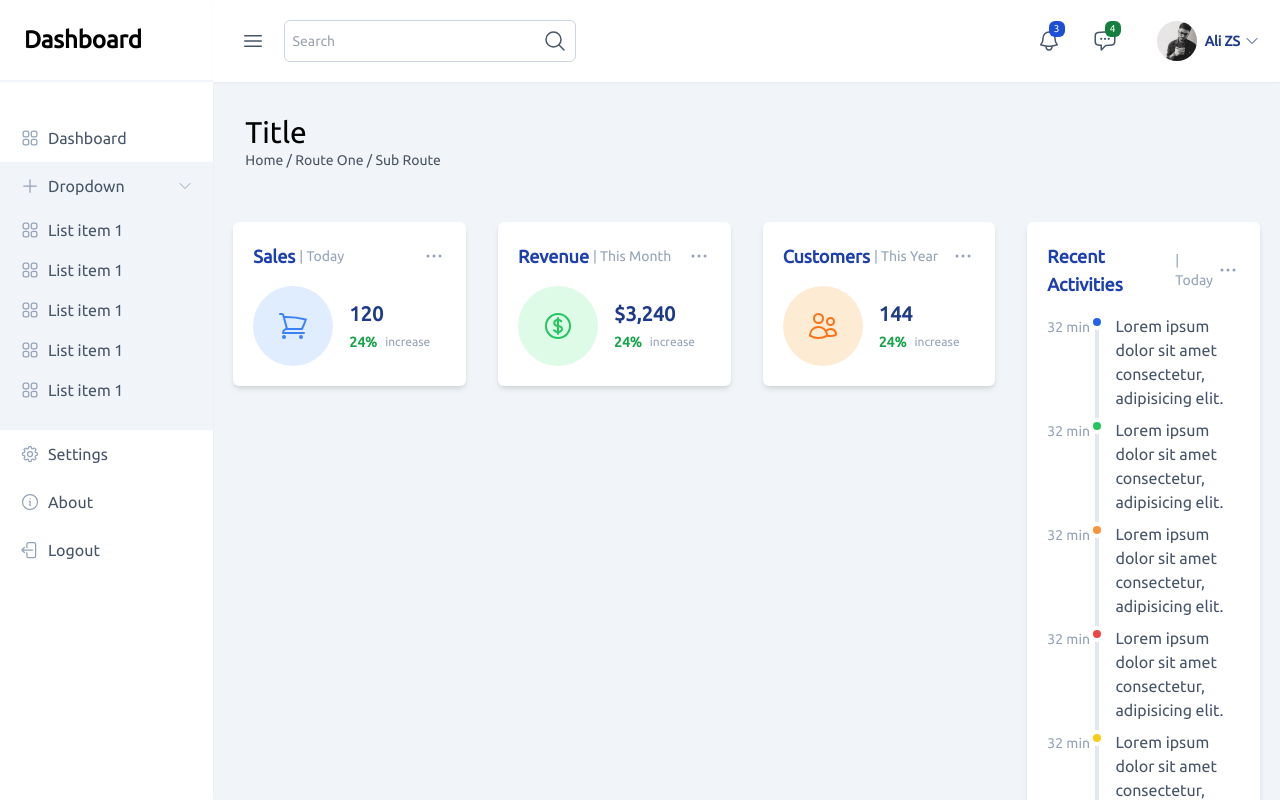
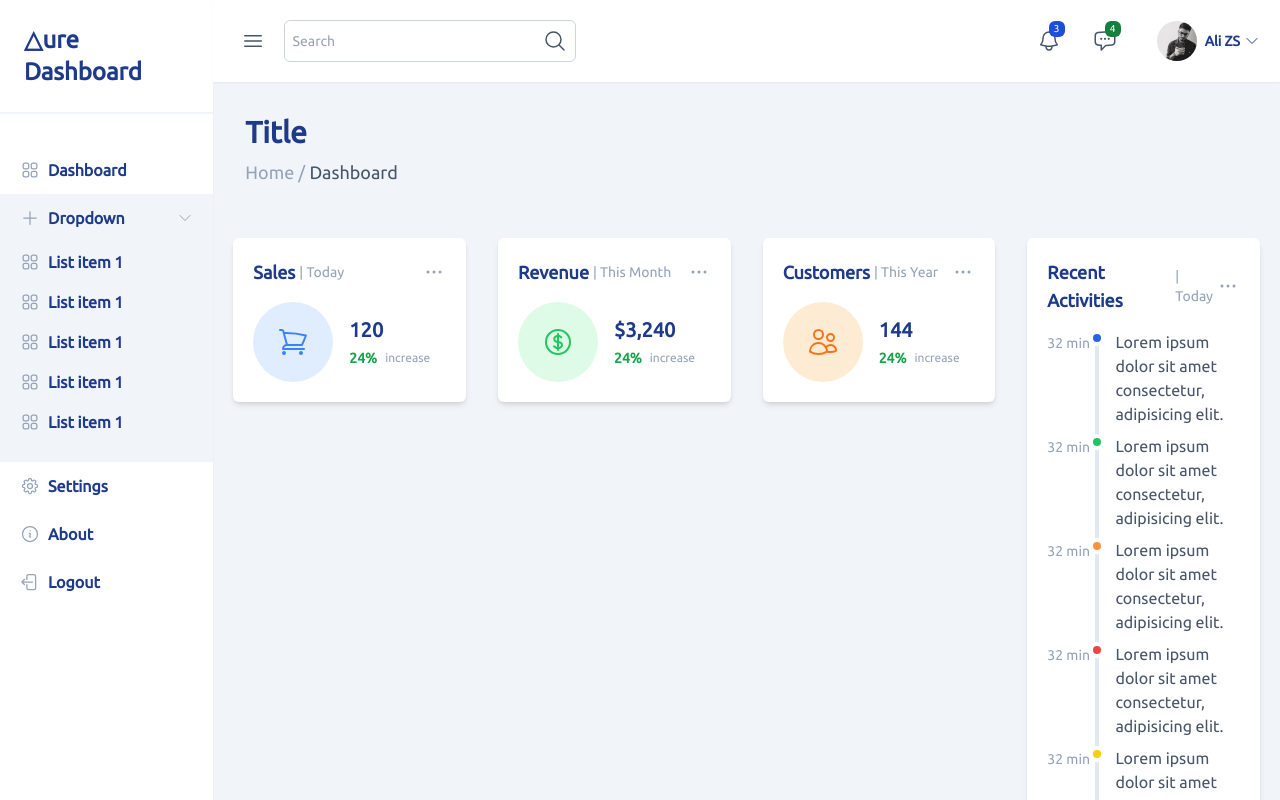
Before and after one commit to alizs10/admin-dashboard, a Next.js app: page /dashboard in a window 1280 px wide. Both pictures are taken after a click on the element "Dropdown". Shown: the top 800 px of the page. Built offline with nearby package versions, Linux system fonts and the light colour scheme.

Commit message:
add: color scheme to dashboard

```diff
--- a/components/dashboard/breadcrumb/Breadcrumb.jsx
+++ b/components/dashboard/breadcrumb/Breadcrumb.jsx
@@ -1,9 +1,11 @@
 export default function Breadcrumb() {
     return (
-        <section className="text-lg text-black p-8">
-            <p className="text-3xl">Title</p>
-            <p className="text-gray-600 text-sm">
-                Home / Route One / Sub Route
+        <section className="flex flex-col gap-y-2 text-lg text-black p-8">
+            <p className="text-3xl text-blue-900 font-bold">Title</p>
+            <p className="text-slate-400 text-lg">
+                <span className="text-slate-400">Home</span>
+                {" / "}
+                <span className="text-slate-600">Dashboard</span>
             </p>
         </section>
     )
--- a/components/dashboard/main/cards/CardHeader.jsx
+++ b/components/dashboard/main/cards/CardHeader.jsx
@@ -4,7 +4,7 @@ function CardHeader({ title, time }) {
     return (
         <div className="flex justify-between items-center">
             <div className="flex items-center gap-x-1">
-                <h2 className="text-lg text-blue-800 font-bold">{title}</h2>
+                <h2 className="text-lg text-blue-900 font-bold">{title}</h2>
                 <span className="text-slate-400 font-light text-sm"> | {time}</span>
             </div>
 
--- a/components/dashboard/sidebar/Dropdown.jsx
+++ b/components/dashboard/sidebar/Dropdown.jsx
@@ -19,7 +19,7 @@ function Dropdown() {
                     <div className="w-5 h-5 text-slate-400">
                         <PlusIcon />
                     </div>
-                    <span className="text-base text-slate-600">Dropdown</span>
+                    <span className="text-base text-blue-900 font-semibold">Dropdown</span>
                 </span>
                 <div className="w-4 h-4 text-slate-400">
                     <ChevronDownIcon />
@@ -32,31 +32,31 @@ function Dropdown() {
                         <div className="w-5 h-5 text-slate-400">
                             <SquaresIcon />
                         </div>
-                        <span className="text-base text-slate-600">List item 1</span>
+                        <span className="text-base text-blue-900 font-bold">List item 1</span>
                     </li>
                     <li className="flex items-center py-2 gap-x-2">
                         <div className="w-5 h-5 text-slate-400">
                             <SquaresIcon />
                         </div>
-                        <span className="text-base text-slate-600">List item 1</span>
+                        <span className="text-base text-blue-900 font-bold">List item 1</span>
                     </li>
                     <li className="flex items-center py-2 gap-x-2">
                         <div className="w-5 h-5 text-slate-400">
                             <SquaresIcon />
                         </div>
-                        <span className="text-base text-slate-600">List item 1</span>
+                        <span className="text-base text-blue-900 font-bold">List item 1</span>
                     </li>
                     <li className="flex items-center py-2 gap-x-2">
                         <div className="w-5 h-5 text-slate-400">
                             <SquaresIcon />
                         </div>
-                        <span className="text-base text-slate-600">List item 1</span>
+                        <span className="text-base text-blue-900 font-bold">List item 1</span>
                     </li>
                     <li className="flex items-center py-2 gap-x-2">
                         <div className="w-5 h-5 text-slate-400">
                             <SquaresIcon />
                         </div>
-                        <span className="text-base text-slate-600">List item 1</span>
+                        <span className="text-base text-blue-900 font-bold">List item 1</span>
                     </li>
                 </ul>
             )}
--- a/components/dashboard/sidebar/Sidebar.jsx
+++ b/components/dashboard/sidebar/Sidebar.jsx
@@ -9,8 +9,8 @@ export default function Sidebar() {
         <section className="col-span-1 h-screen bg-white shadow-sm">
 
             <div className="p-6">
-                <h1 className="text-2xl font-bold">
-                    Dashboard
+                <h1 className="text-2xl text-blue-900 font-bold">
+                    &#9651;ure Dashboard
                 </h1>
             </div>
             <div className="border-t-2 border-slate-100">
@@ -20,26 +20,26 @@ export default function Sidebar() {
                         <div className="w-5 h-5 text-slate-400">
                             <SquaresIcon />
                         </div>
-                        <span className="text-base text-slate-600">Dashboard</span>
+                        <span className="text-base text-blue-900 font-bold">Dashboard</span>
                     </li>
                     <Dropdown key={1} />
                     <li className="flex items-center gap-x-2 px-5 py-3">
                         <div className="w-5 h-5 text-slate-400">
                             <SettingsIcon />
                         </div>
-                        <span className="text-base text-slate-600">Settings</span>
+                        <span className="text-base text-blue-900 font-bold">Settings</span>
                     </li>
                     <li className="flex items-center gap-x-2 px-5 py-3">
                         <div className="w-5 h-5 text-slate-400">
                             <AboutIcon />
                         </div>
-                        <span className="text-base text-slate-600">About</span>
+                        <span className="text-base text-blue-900 font-bold">About</span>
                     </li>
                     <li className="flex items-center gap-x-2 px-5 py-3">
                         <div className="w-5 h-5 text-slate-400">
                             <LogoutIcon />
                         </div>
-                        <span className="text-base text-slate-600">Logout</span>
+                        <span className="text-base text-blue-900 font-bold">Logout</span>
                     </li>
                 </ul>
             </div>
```
